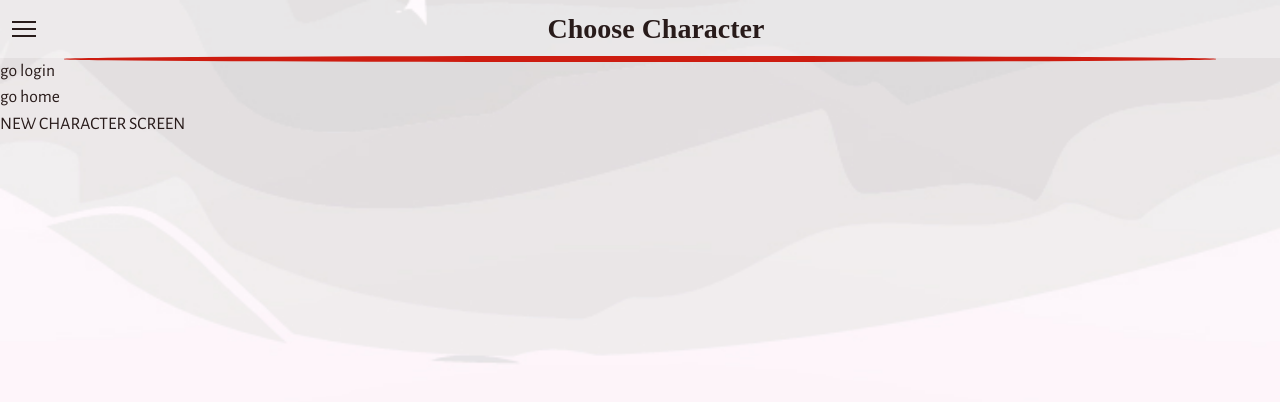
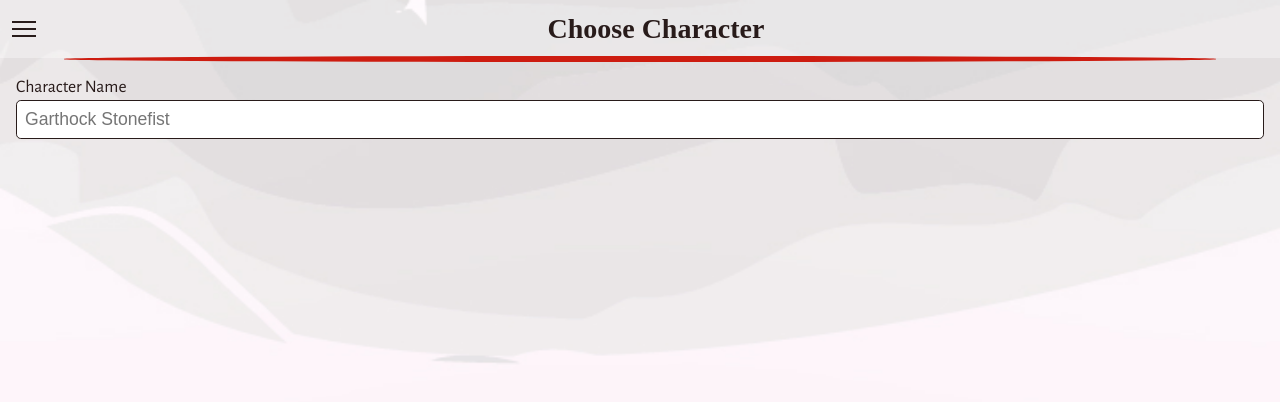
Before and after one commit to Grandon-Smith/dnd-character-builder, a Vue app: page /add-character in a window 1280 px wide. Shown: the top 402 px of the page. Built offline with nearby package versions, Linux system fonts and the light colour scheme; a web font is replaced by a local one.

Commit message:
small updates to UI elements and front end. Will start branching soon

```diff
--- a/src/Router/router.js
+++ b/src/Router/router.js
@@ -4,6 +4,12 @@ import ChooseCharacter from "../views/ChooseCharacter.vue";
 import NewCharacter from "../views/NewCharacter.vue";
 import CharacterSheet from "../views/CharacterSheet.vue";
 import Home from "../views/Home.vue";
+
+const isAuthenticated = () => {
+	// You can replace this logic with actual authentication logic
+	// return !!localStorage.getItem('authToken');
+	return true;
+};
 
 const routes = [
 	{
@@ -30,6 +36,13 @@ const routes = [
 		path: "/choose-character",
 		name: "Choose Character",
 		component: ChooseCharacter,
+		beforeEnter: (to, from, next) => {
+			if (isAuthenticated()) {
+				next(); // Proceed to the profile page
+			} else {
+				next({ name: "Login" }); // Redirect to the login page if not authenticated
+			}
+		},
 	},
 	{
 		path: "/",
--- a/src/components/TextInput.vue
+++ b/src/components/TextInput.vue
@@ -1,13 +1,14 @@
 <script setup>
 	const props = defineProps({
-		textInput: String,
-		labelText: String,
-		inputType: String,
+		errorMsg: String,
+		hasError: { type: Boolean, required: false, default: false },
 		inputId: String,
-		maxLength: Number,
-		placeHolder: String,
-		hasError: Boolean,
-		errorMsg: String,
+		inputType: { type: String, required: false, default: "text" },
+		labelText: { type: String, required: true },
+		maxLength: { type: Number, required: false, default: 30 },
+		placeHolder: { type: String, required: false },
+		showLabel: { type: Boolean, required: false, default: true },
+		textInput: { type: String, required: true },
 	});
 
 	const emit = defineEmits(["emitTextInput"]);
@@ -21,7 +22,11 @@
 	<div
 		class="input-wrapper"
 		:class="{ error: hasError }">
-		<label for="username">{{ labelText }}</label>
+		<label
+			for="username"
+			:class="{ hidden: !showLabel }"
+			>{{ labelText }}</label
+		>
 		<input
 			:id="inputId"
 			:maxlength="maxLength"
@@ -49,7 +54,6 @@
 
 	label {
 		display: block;
-		opacity: 0;
 	}
 
 	input {
@@ -59,6 +63,10 @@
 		padding: 0.5rem;
 		width: 100%;
 		position: relative;
+	}
+
+	label.hidden {
+		opacity: 0;
 	}
 
 	.error-text {
--- a/src/store.js
+++ b/src/store.js
@@ -7,6 +7,8 @@ export const useUserDataStore = defineStore("user", {
 		characterIdx: 0,
 		appKey: 0,
 		errorMsg: "",
+		user: null,
+		token: localStorage.getItem("token") || null,
 	}),
 	getters: {
 		charData(state) {
@@ -144,5 +146,68 @@ export const useUserDataStore = defineStore("user", {
 				],
 			};
 		},
+
+		async login(email, password) {
+			try {
+				const response = await fetch(
+					"http://localhost:3000/api/auth/login",
+					{
+						method: "POST",
+						headers: { "Content-Type": "application/json" },
+						credentials: "include", // Necessary for cookies
+						body: JSON.stringify({ email, password }),
+					}
+				);
+
+				if (!response.ok) {
+					const errorData = await response.json();
+					throw new Error(errorData.message || "Login failed");
+				}
+
+				const data = await response.json();
+				this.user = data.user;
+				this.token = data.token;
+				localStorage.setItem("token", this.token);
+
+				return data;
+			} catch (error) {
+				throw error.message;
+			}
+		},
+		async fetchProfile() {
+			try {
+				const response = await fetch(
+					"http://localhost:3000/api/auth/profile",
+					{
+						method: "GET",
+						headers: { Authorization: `Bearer ${this.token}` },
+						credentials: "include",
+					}
+				);
+
+				if (!response.ok) throw new Error("Unauthorized");
+
+				const data = await response.json();
+				this.user = data.user;
+			} catch {
+				this.user = null;
+				this.token = null;
+				localStorage.removeItem("token");
+			}
+		},
+		async logout() {
+			try {
+				await fetch("http://localhost:3000/api/auth/logout", {
+					method: "POST",
+					credentials: "include",
+				});
+			} catch (error) {
+				console.error("Logout failed:", error);
+			} finally {
+				this.user = null;
+				this.token = null;
+				localStorage.removeItem("token");
+			}
+		},
 	},
 });
--- a/src/views/ChooseCharacter.vue
+++ b/src/views/ChooseCharacter.vue
@@ -16,6 +16,8 @@
 <template>
 	<div class="choose-character-container">
 		<NavHeader :headerText="'Choose Character'" />
+		<button @click="store.logout()">LOGOUT</button>
+		<p><button @click="store.fetchProfile()">TESTING</button></p>
 		<p>
 			<router-link to="/login">go login</router-link>
 		</p>
--- a/src/views/LoginAndNewUser.vue
+++ b/src/views/LoginAndNewUser.vue
@@ -74,7 +74,8 @@
 			return;
 		}
 
-		const HASHPASS = encodeText(passwordInput.value.textVal);
+		// const HASHPASS = encodeText(passwordInput.value.textVal);
+		const HASHPASS = passwordInput.value.textVal;
 		const BODY = JSON.stringify({
 			email: emailInput.value.textVal,
 			password: HASHPASS,
@@ -98,7 +99,8 @@
 			authServices.handleMakeNewUser(OPTIONS);
 		} else {
 			// login submit
-			authServices.handleLogin(OPTIONS);
+			// authServices.handleLogin(OPTIONS);
+			store.login(emailInput.value.textVal, HASHPASS);
 		}
 	}
 
@@ -127,10 +129,9 @@
 				v-if="isCreateAcctPage"
 				:errorMsg="usernameInput.errorMsg"
 				:hasError="usernameInput.hasError"
-				inputType="text"
 				inputId="username"
 				labelText="username"
-				:maxLength="30"
+				:showLabel="false"
 				placeHolder="Name"
 				:textInput="usernameInput.textVal"
 				v-on:emitTextInput="
@@ -139,9 +140,9 @@
 			<TextInput
 				:errorMsg="emailInput.errorMsg"
 				:hasError="emailInput.hasError"
-				inputType="text"
 				inputId="email"
 				labelText="Email"
+				:showLabel="false"
 				:maxLength="75"
 				placeHolder="Example@email.com"
 				:textInput="emailInput.textVal"
@@ -151,6 +152,7 @@
 			<TextInput
 				:textInput="passwordInput.textVal"
 				labelText="Password"
+				:showLabel="false"
 				inputType="password"
 				inputId="password"
 				:maxLength="20"
--- a/src/views/NewCharacter.vue
+++ b/src/views/NewCharacter.vue
@@ -1,28 +1,43 @@
 <script setup>
 	import ChooseCharacterCard from "../components/ChooseCharacterCard.vue";
 	import NavHeader from "../components/NavHeader.vue";
+	import TextInput from "../components/TextInput.vue";
 	import { ref } from "vue";
 	import { useUserDataStore } from "../store";
 	import { onMounted } from "vue";
 
 	const store = useUserDataStore();
+	const characterName = ref({
+		textVal: "",
+		label: "Character Name",
+		hasError: false,
+		inputType: "text",
+	});
+
+	const characterStats = ref([{}]);
+
 	onMounted(() => {
-		console.log("choose char mount", store);
+		console.log("new char mount");
 	});
 </script>
 
 <template>
 	<div class="choose-character-container">
 		<NavHeader :headerText="'Choose Character'" />
-		<p>
-			<router-link to="/login">go login</router-link>
-		</p>
-		<router-link to="/">go home</router-link>
-		<section
+		<main
 			role="region"
 			class="characters-container">
-			NEW CHARACTER SCREEN
-		</section>
+			<TextInput
+				:errorMsg="characterName.errorMsg"
+				:hasError="characterName.hasError"
+				inputId="username"
+				labelText="Character Name"
+				placeHolder="Garthock Stonefist"
+				:textInput="characterName.textVal"
+				v-on:emitTextInput="
+					(e) => (characterName.textVal = e.target.value)
+				" />
+		</main>
 	</div>
 </template>
 
@@ -33,8 +48,7 @@
 		height: 100%;
 	}
 
-	.characters-container {
-		display: grid;
-		grid-template-columns: 1fr;
+	main {
+		padding: 1rem;
 	}
 </style>
```
